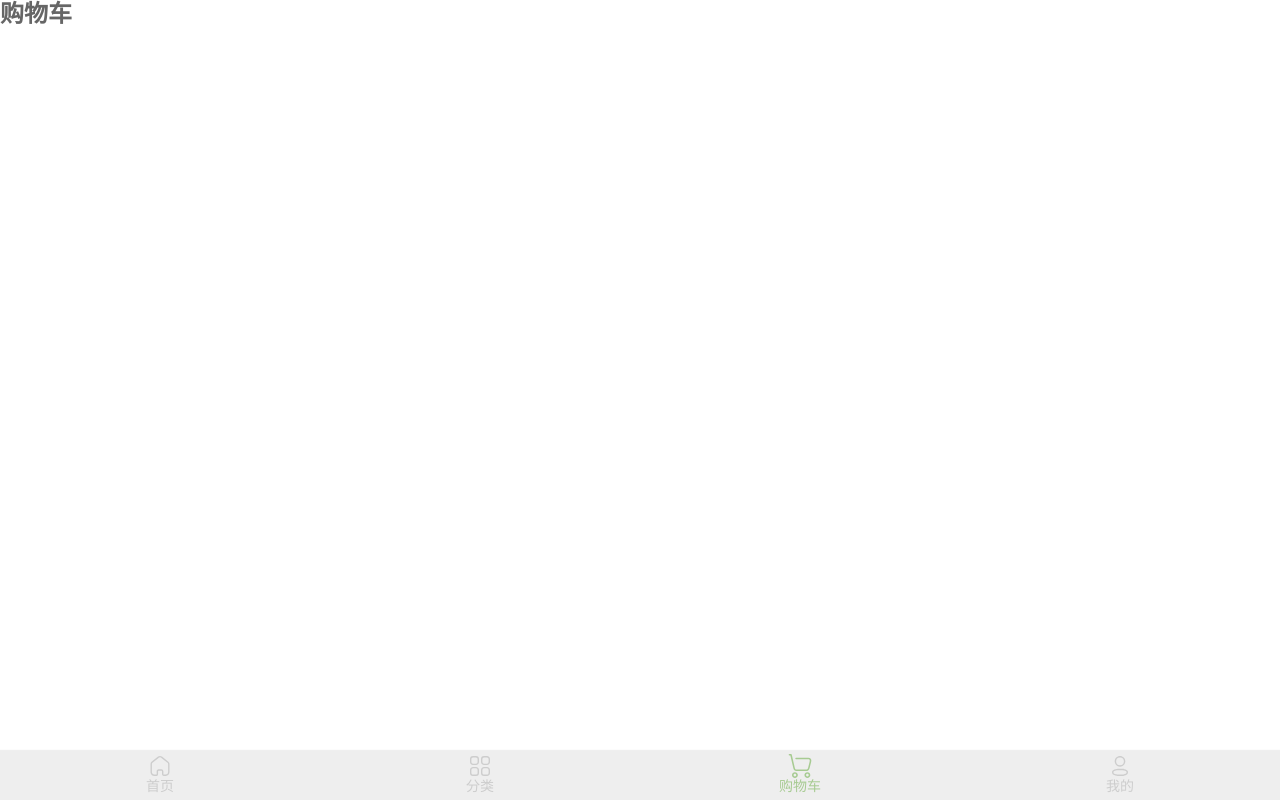
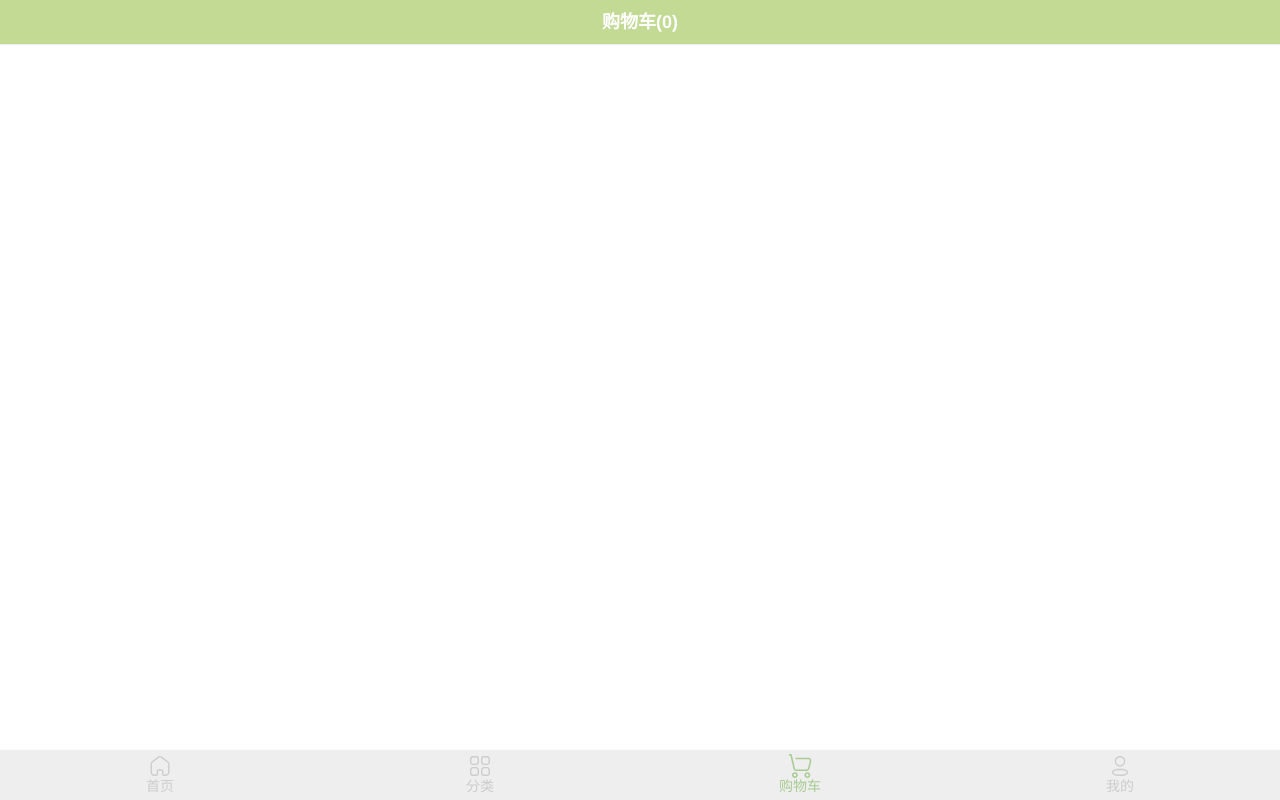
Before and after one commit to haidan168/first_study, a Vue app: page /cart in a window 1280 px wide. Built offline with nearby package versions, Linux system fonts and the light colour scheme.

Commit message:
购物车界面，添加 getters

```diff
--- /dev/null
+++ b/src/store/getters.js
@@ -0,0 +1,8 @@
+export default {
+  cartLength(state) {
+    return state.cartList.length;
+  },
+  cartList(state) {
+    return state.cartList();
+  }
+}
--- a/src/store/index.js
+++ b/src/store/index.js
@@ -3,6 +3,7 @@ import Vue from 'vue';
 
 import actions from './actions'
 import mutations from './mutations'
+import getters from './getters'
 
 Vue.use(Vuex);
 
@@ -12,8 +13,9 @@ const state = {
 
 const store = new Vuex.Store({
   state,
+  actions,
   mutations,
-  actions
+  getters
 });
 
 export default store;
--- a/src/views/cart/Cart.vue
+++ b/src/views/cart/Cart.vue
@@ -1,12 +1,33 @@
 <template>
-  <h2>购物车</h2>
+  <div class="cart">
+    <nav-bar>
+      <div slot="center">购物车({{length}})</div>
+    </nav-bar>
+  </div>
 </template>
 
 <script>
+import NavBar from 'components/common/navbar/NavBar.vue'
+
+import { mapGetters } from 'vuex'
 export default {
-  name: 'Cart'
+  components: { NavBar },
+  name: 'Cart',
+  computed: {
+    // ...mapGetters(['cartLength', 'cartList'])
+    ...mapGetters({
+      length: 'cartLength',
+      list: 'cartList'
+    })
+  }
 }
 </script>
 
-<style>
+<style scoped>
+.cart {
+  background: var(--color-tint);
+  color: #fff;
+  font-size: 18px;
+  font-weight: bold;
+}
 </style>
```
